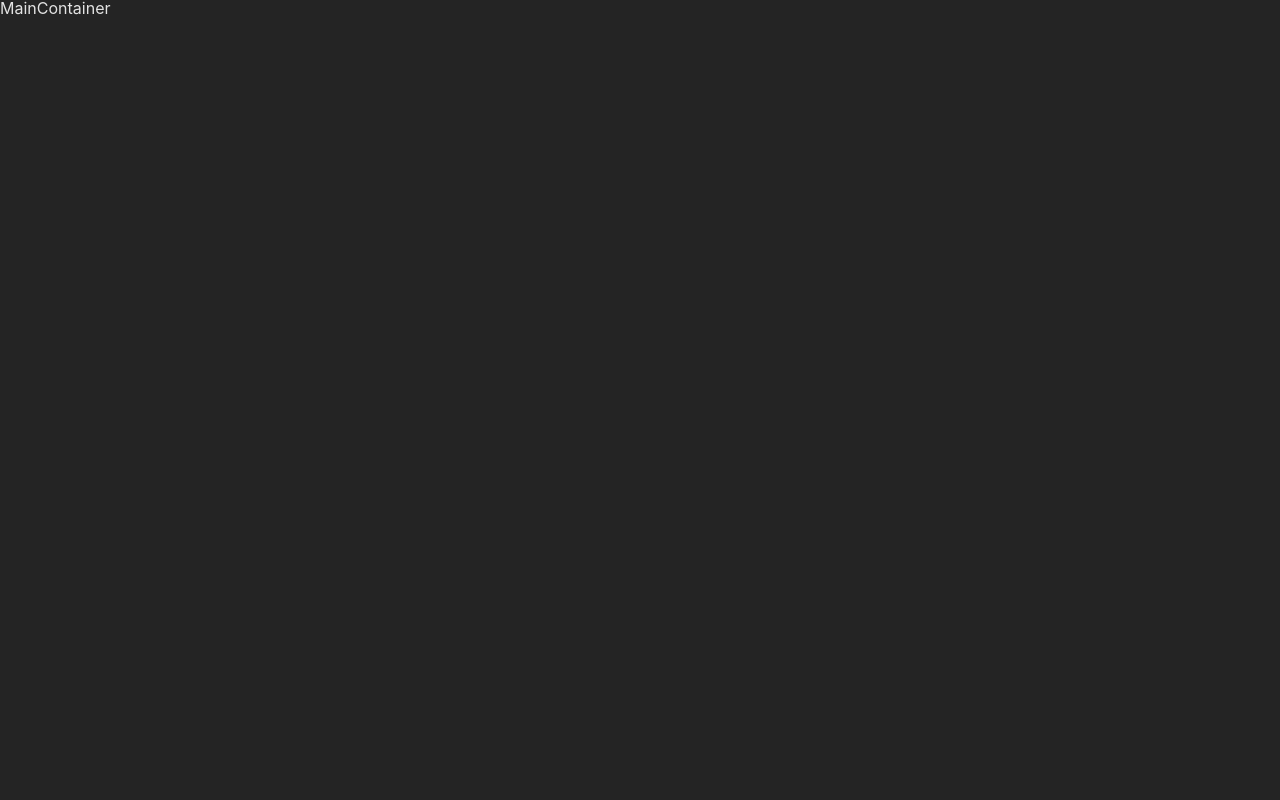
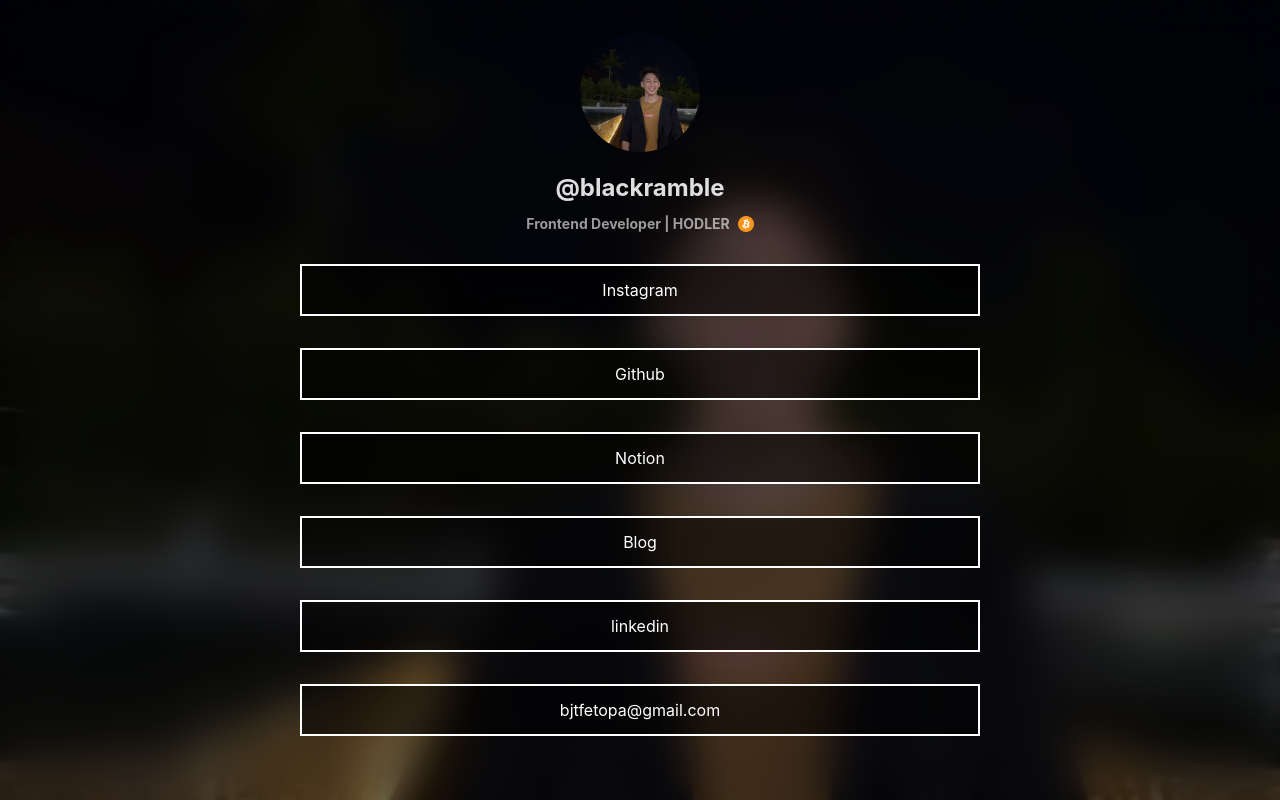
Before and after one commit to blackramble/vue-business-card, a Vue app: page / in a window 1280 px wide. Built offline with nearby package versions, Linux system fonts and the light colour scheme.

Commit message:
feat: 🎸 初始開發

```diff
--- /dev/null
+++ b/src/components/Header/Header.vue
@@ -0,0 +1,68 @@
+<script setup lang="ts"></script>
+<template>
+    <div class="header">
+        <div class="header-circle-img">
+            <img
+                src="/IMG_0327 2.JPG"
+                alt=""
+            />
+        </div>
+        <h1 class="title">@blackramble</h1>
+        <h2 class="subtitle">
+            Frontend Developer | HODLER
+            <img
+                src="/bitcoin.png"
+                alt=""
+            />
+        </h2>
+    </div>
+</template>
+<style scoped lang="scss">
+$head-sticker: 120px;
+
+.header {
+    display: flex;
+    align-items: center;
+    justify-content: center;
+    padding-top: 2rem;
+    flex-direction: column;
+}
+
+.title {
+    padding-top: 1.5rem;
+    font-size: 1.5rem;
+    font-weight: bold;
+}
+
+.subtitle {
+    display: flex;
+    align-items: center;
+    justify-content: center;
+    padding-top: 1rem;
+    font-size: 14px;
+    font-weight: bold;
+    line-height: 16px;
+    color: #fff9;
+
+    img {
+        display: inline-block;
+        padding-left: 0.5rem;
+        height: 16px;
+    }
+}
+
+.header-circle-img {
+    // overflow: hidden;
+    width: $head-sticker;
+    height: $head-sticker;
+    border-radius: 50%;
+
+    img {
+        display: block;
+        width: $head-sticker;
+        height: $head-sticker;
+        border-radius: 50%;
+        object-fit: cover;
+    }
+}
+</style>
--- /dev/null
+++ b/src/components/LinkGroup/LinkGroup.vue
@@ -0,0 +1,34 @@
+<script setup lang="ts">
+import LinkGroupItem from './LinkGroupItem.vue';
+import { LinkGroupItemProps } from './types.ts';
+
+const items = [
+    { title: 'Instagram', href: 'https://www.instagram.com/hui_7/' },
+    { title: 'Github', href: 'https://github.com/blackramble' },
+    {
+        title: 'Notion',
+        href: 'https://www.notion.so/510701964d0b44839367d51399b5cf5c?v=567fac178c7d4b1e8e96e404ee6a4917&pvs=4'
+    },
+    {
+        title: 'Blog',
+        href: 'https://blackramble.vercel.app/blog'
+    },
+    {
+        title: 'linkedin',
+        href: 'https://www.linkedin.com/in/%E5%8C%AF%E8%B1%90-%E9%99%B3-651a23273/'
+    },
+    { title: 'bjtfetopa@gmail.com', href: 'mailto:bjtfetopa@gmail.com' }
+];
+</script>
+<template>
+    <div class="link-group">
+        <LinkGroupItem
+            v-for="(item, index) in items"
+            :key="index"
+            :item="item"
+        />
+    </div>
+</template>
+<style scoped lang="scss">
+@import './linkGroup';
+</style>
--- /dev/null
+++ b/src/components/LinkGroup/LinkGroupItem.vue
@@ -0,0 +1,19 @@
+<script setup lang="ts">
+import { LinkGroupItemProps } from './types';
+
+const { item } = defineProps(['item']);
+const { title, href } = item;
+</script>
+<template>
+    <a
+        class="link-group-item"
+        :href="href"
+        target="_blank"
+        rel="noreferrer noopenner"
+    >
+        {{ title }}
+    </a>
+</template>
+<style scoped lang="scss">
+@import './linkGroup';
+</style>
--- /dev/null
+++ b/src/components/LinkGroup/linkGroup.scss
@@ -0,0 +1,43 @@
+.link-group {
+    display: flex;
+    flex-direction: column;
+    padding-top: 2rem;
+    max-width: 680px;
+    gap: 2rem;
+}
+
+.link-group-item {
+    position: relative;
+    display: block;
+    overflow: hidden;
+    padding: 1rem 4rem;
+    max-width: 680px;
+    text-align: center;
+    text-decoration: none;
+    color: white;
+    background-color: #00000086;
+    border: 2px solid white;
+
+    &::after {
+        position: absolute;
+        top: -120%;
+        left: -50%;
+        width: 50px;
+        height: 300px;
+        background: white;
+        opacity: 0.1;
+        transition: left 0.3s ease-in;
+        content: '';
+        transform: rotate(-45deg);
+    }
+
+    &:hover::after {
+        left: 120%;
+    }
+}
+
+@media screen and (width <= 768px) {
+    .link-group {
+        padding: 2rem 1rem 0;
+    }
+}
--- /dev/null
+++ b/src/components/LinkGroup/types.ts
@@ -0,0 +1,4 @@
+export interface LinkGroupItemProps {
+    title: string;
+    href: string;
+}
--- a/src/components/MainContainer/MainContainer.vue
+++ b/src/components/MainContainer/MainContainer.vue
@@ -1,15 +1,19 @@
-<script setup>
+<script setup lang="ts">
+import Header from '../Header/Header.vue';
+import LinkGroup from '../LinkGroup/LinkGroup.vue';
 console.log('MainContainer');
 </script>
 
 <template>
-    <div class="main-container">MainContainer</div>
+    <div class="back">
+        <div class="back-filter"></div>
+        <div class="main-container">
+            <Header />
+            <LinkGroup />
+        </div>
+    </div>
 </template>
 
 <style scoped lang="scss">
-.main-container {
-    max-width: 680px;
-
-    // background-color: aqua;
-}
+@import './mainContainer';
 </style>
--- /dev/null
+++ b/src/components/MainContainer/mainContainer.scss
@@ -0,0 +1,29 @@
+.back {
+    position: relative;
+    background-position: center;
+    background-repeat: no-repeat;
+    background-size: cover;
+    background-image: url('/public/IMG_0327\ 2.JPG');
+}
+
+.back-filter {
+    position: absolute;
+    top: 0;
+    left: 0;
+    width: 100%;
+    height: 100%;
+    background-color: #00000080;
+    backdrop-filter: blur(20px);
+}
+
+.main-container {
+    position: relative;
+    margin: 0 auto;
+    max-width: 680px;
+    min-height: 100vh;
+    z-index: 2;
+
+    // background-color: rgb(229, 229, 229);
+
+    // background-color: aqua;
+}
--- a/src/style.css
+++ b/src/style.css
@@ -3,7 +3,6 @@
     font-weight: 400;
     line-height: 1.5;
     color: rgba(255, 255, 255, 0.87);
-    background-color: #242424;
     color-scheme: light dark;
     font-synthesis: none;
     text-rendering: optimizelegibility;
```
Also changed, not shown: public/IMG_0327 2.JPG (added), public/bitcoin.png (added).
